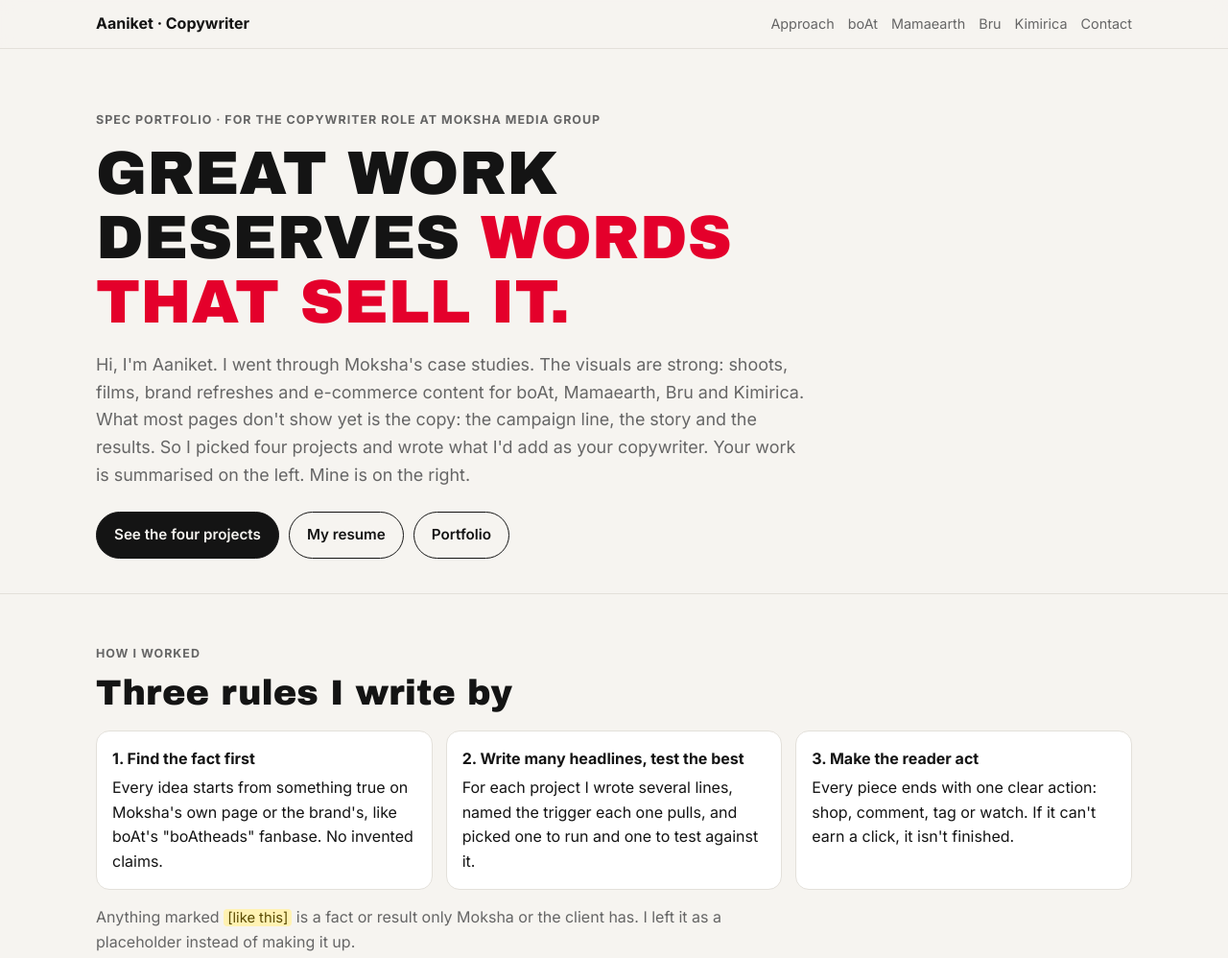
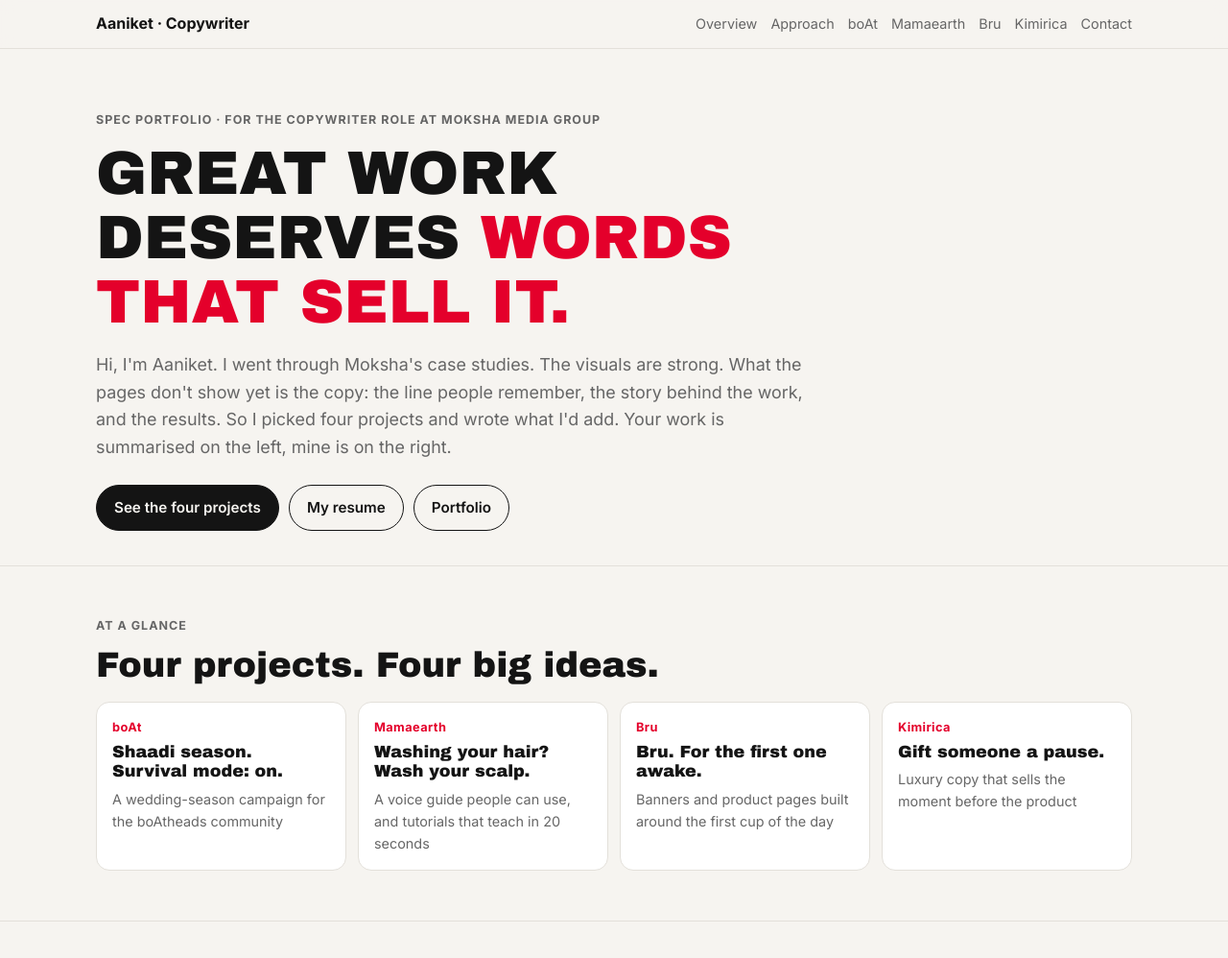
Before and after one commit to aaniketk32-png/akp, a plain HTML site: page moksha/index.html in a window 1280 px wide. Shown: the top 998 px of the page at 96% size. Drawn offline with Linux system fonts and the light colour scheme.

Commit message:
Moksha spec: overview strip, sharper intro and close
Co-Authored-By: Claude Opus 5.5 <noreply@anthropic.com>
Claude-Session: https://claude.ai/code/session_01U6JYp2XxBmizJieDpcGWjb

```diff
--- a/moksha/index.html
+++ b/moksha/index.html
@@ -74,17 +74,36 @@ footer{padding:54px 0 70px;border-top:1px solid var(--line)}
 footer h2{font-size:clamp(1.6rem,3.6vw,2.4rem);text-transform:uppercase;max-width:22ch}
 .fine{font-size:.82rem;color:var(--muted);margin-top:22px;max-width:76ch}
 @media (max-width:860px){.vs,.how,.strat{grid-template-columns:minmax(0,1fr)}}
+.gl{display:grid;grid-template-columns:repeat(4,minmax(0,1fr));gap:12px;margin-top:18px}
+.gl a{display:flex;flex-direction:column;gap:6px;text-decoration:none;background:var(--card);border:1px solid var(--line);border-radius:14px;padding:16px;transition:border-color .2s}
+.gl a:hover{border-color:var(--acc)}
+.gl span{font-size:.8rem;font-weight:800;letter-spacing:.03em;color:var(--acc)}
+.gl b{font-family:"Archivo Black",Impact,sans-serif;font-weight:400;font-size:1.1rem;line-height:1.15}
+.gl em{font-style:normal;color:var(--muted);font-size:.9rem}
+@media (max-width:860px){.gl{grid-template-columns:minmax(0,1fr) minmax(0,1fr)}}
+@media (max-width:520px){.gl{grid-template-columns:minmax(0,1fr)}}
 </style>
 </head>
 <body>
-<nav><div class="wrap"><span class="me">Aaniket · Copywriter</span><div class="links"><a href="#approach">Approach</a><a href="#boat">boAt</a><a href="#mamaearth">Mamaearth</a><a href="#bru">Bru</a><a href="#kimirica">Kimirica</a><a href="#contact">Contact</a></div></div></nav>
+<nav><div class="wrap"><span class="me">Aaniket · Copywriter</span><div class="links"><a href="#glance">Overview</a><a href="#approach">Approach</a><a href="#boat">boAt</a><a href="#mamaearth">Mamaearth</a><a href="#bru">Bru</a><a href="#kimirica">Kimirica</a><a href="#contact">Contact</a></div></div></nav>
 
 <header><div class="wrap">
 <p class="tag">Spec portfolio · For the Copywriter role at Moksha Media Group</p>
 <h1>Great work deserves <span>words that sell it.</span></h1>
-<p class="lede">Hi, I'm Aaniket. I went through Moksha's case studies. The visuals are strong: shoots, films, brand refreshes and e-commerce content for boAt, Mamaearth, Bru and Kimirica. What most pages don't show yet is the copy: the campaign line, the story and the results. So I picked four projects and wrote what I'd add as your copywriter. Your work is summarised on the left. Mine is on the right.</p>
-<div class="btns"><a class="btn solid" href="#boat">See the four projects</a><a class="btn" href="Aniket_Resume_Moksha_Copywriter.pdf">My resume</a><a class="btn" href="https://aaniketk32-png.github.io/akp/">Portfolio</a></div>
+<p class="lede">Hi, I'm Aaniket. I went through Moksha's case studies. The visuals are strong. What the pages don't show yet is the copy: the line people remember, the story behind the work, and the results. So I picked four projects and wrote what I'd add. Your work is summarised on the left, mine is on the right.</p>
+<div class="btns"><a class="btn solid" href="#glance">See the four projects</a><a class="btn" href="Aniket_Resume_Moksha_Copywriter.pdf">My resume</a><a class="btn" href="https://aaniketk32-png.github.io/akp/">Portfolio</a></div>
 </div></header>
+
+<section id="glance"><div class="wrap">
+<p class="tag">At a glance</p>
+<h2 style="font-size:clamp(1.6rem,3.4vw,2.3rem)">Four projects. Four big ideas.</h2>
+<div class="gl">
+<a href="#boat"><span>boAt</span><b>Shaadi season. Survival mode: on.</b><em>A wedding-season campaign for the boAtheads community</em></a>
+<a href="#mamaearth"><span>Mamaearth</span><b>Washing your hair? Wash your scalp.</b><em>A voice guide people can use, and tutorials that teach in 20 seconds</em></a>
+<a href="#bru"><span>Bru</span><b>Bru. For the first one awake.</b><em>Banners and product pages built around the first cup of the day</em></a>
+<a href="#kimirica"><span>Kimirica</span><b>Gift someone a pause.</b><em>Luxury copy that sells the moment before the product</em></a>
+</div>
+</div></section>
 
 <section id="approach"><div class="wrap">
 <p class="tag">How I worked</p>
@@ -286,7 +305,7 @@ footer h2{font-size:clamp(1.6rem,3.6vw,2.4rem);text-transform:uppercase;max-widt
 
 <footer id="contact"><div class="wrap">
 <h2>Your visuals already stop the scroll. Let me write what makes people stay.</h2>
-<p class="lede">I'm Aaniket, a copywriter from Delhi NCR. I've written for 10+ brands across social, campaigns and e-commerce.</p>
+<p class="lede">I'm Aaniket, a copywriter from Delhi NCR. I've written for 10+ brands across social, campaigns and e-commerce. Give me a brief, and I'll show you what I'd write.</p>
 <div class="btns"><a class="btn solid" href="mailto:aaniketk32@gmail.com?subject=Copywriter%20role%2C%20Moksha">Email me</a><a class="btn" href="Aniket_Resume_Moksha_Copywriter.pdf">My resume</a><a class="btn" href="https://www.linkedin.com/in/aniket-pandey-27b71a134/">LinkedIn</a><a class="btn" href="https://aaniketk32-png.github.io/akp/honasa">My Mamaearth spec</a></div>
 <p class="fine">Spec work by Aaniket Kumar Pandey, made for a job application. Not affiliated with or approved by Moksha Media Group or the brands shown. The left-hand columns summarise Moksha's public case study pages in my own words. All copy in the right-hand columns is original and unpublished. Placeholders mark facts and results only Moksha or the client can supply.</p>
 </div></footer>
```
